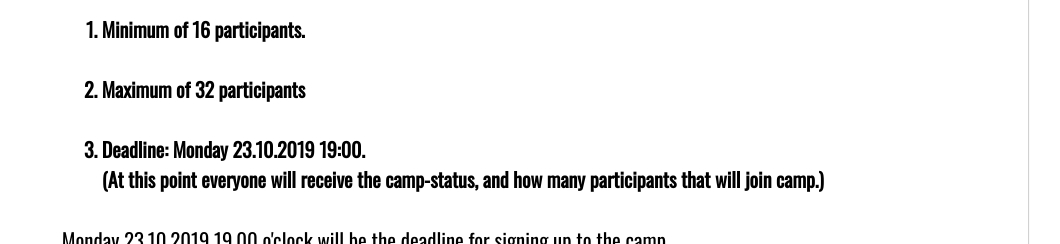
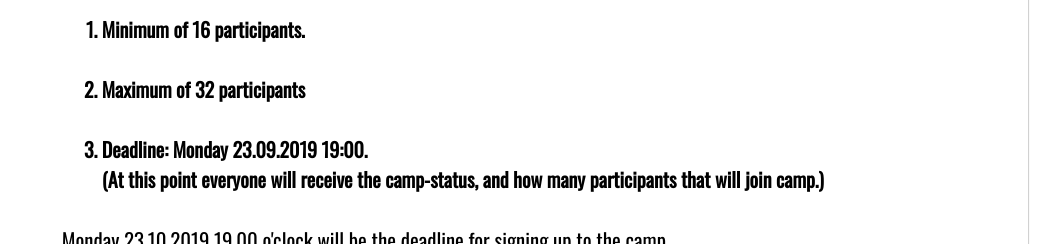
Before and after one commit to mikkelgud/InternationalTableTennisCamp, a React (Create React App) app: page /plan in a window 1280 px wide. Shown: the part 900-1144 px from the top of the page, without its empty margins (111-1171 px from the left). Built offline with nearby package versions, Linux system fonts and the light colour scheme.

Commit message:
Fixed misspelled date

```diff
--- a/src/components/AboutUs.js
+++ b/src/components/AboutUs.js
@@ -92,7 +92,7 @@ export default function AboutUs(props) {
          <br/>
             <li>Maximum of 32 participants</li>
             <br/>
-            <li>Deadline: Monday 23.10.2019 19:00. <br/>
+            <li>Deadline: Monday 23.09.2019 19:00. <br/>
             (At this point everyone will receive the camp-status, and how many participants that will join camp.) </li>
           </ol>
           <br/>
--- a/src/styleguides/StyledATagLink.js
+++ b/src/styleguides/StyledATagLink.js
@@ -5,6 +5,7 @@ text-decoration: none;
   color: black;
   cursor: pointer;
   border-radius: 15px;
+
   &:hover{
     color: #1f448c;
   }
--- a/src/styleguides/StyledTextBoxDiv.js
+++ b/src/styleguides/StyledTextBoxDiv.js
@@ -15,7 +15,7 @@ const CardBox = styled.div`
 width: 78vw;
 padding: 2rem;
   box-shadow: 1px 4px 1px 0px rgba(0,0,0,0.2);
-  border-radius: 10% 10% 5% 5% ;
+  border-radius: 10% 10% 45px 45px ;
 @media (max-width: 500px){
   width: 95vw;
 }
--- a/src/styleguides/StyledTextCardDiv.js
+++ b/src/styleguides/StyledTextCardDiv.js
@@ -26,6 +26,8 @@ padding: 2.5rem;
   &:hover {
     background-color: #4267b2;
     color: white;
+    box-shadow: 0px 2px 5px 3px rgba(0,0,0,0.2);
+
 }
 `;
 
```
